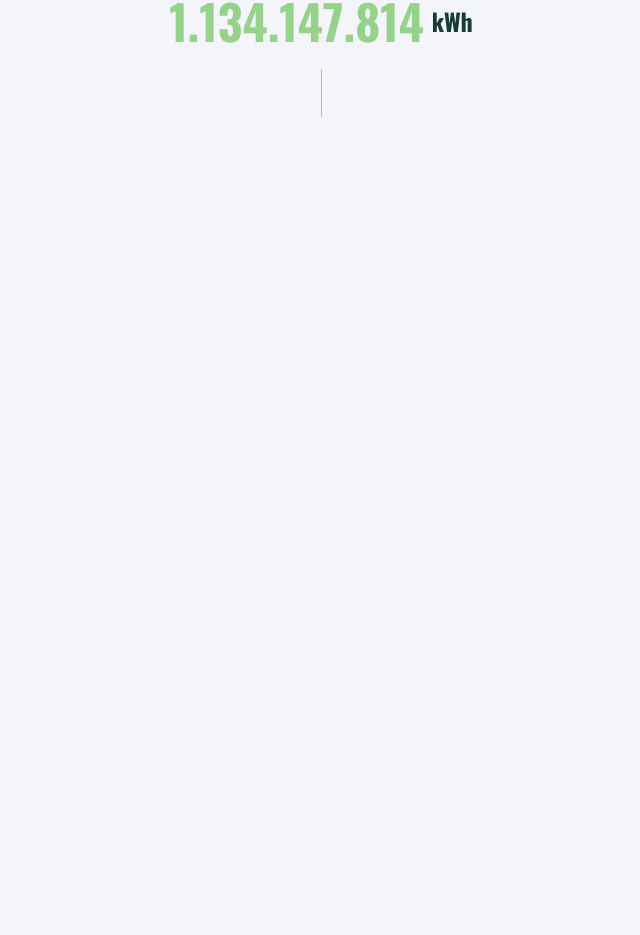
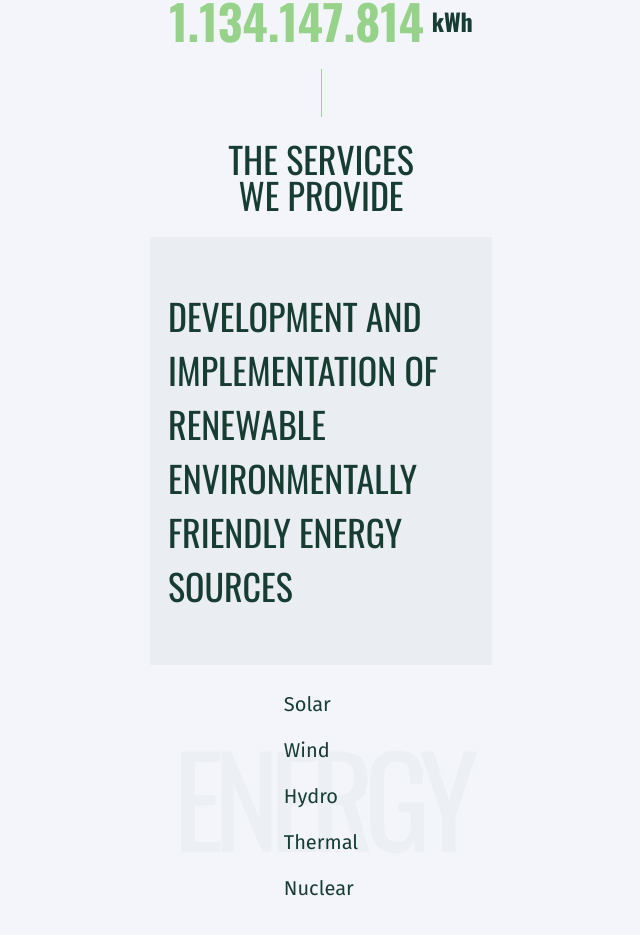
Before and after one commit to Malakhow-Alexandr/ecosolution-next-tailwind, a Next.js app: page / in a window 1280 px wide. Shown: the part 2403-3338 px from the top of the page, without its empty margins (319-959 px from the left). Before the commit the page ends 2544 px from the top, so only its background shows below. Built offline with nearby package versions, Linux system fonts and the light colour scheme.

Commit message:
add services section

```diff
--- a/app/page.tsx
+++ b/app/page.tsx
@@ -3,7 +3,8 @@ import {
   HeroSection,
   TeamSection,
   MainSection,
-  ElectricitySection
+  ElectricitySection,
+  ServicesSection
 } from "@/components";
 
 export default function Home() {
@@ -14,6 +15,7 @@ export default function Home() {
       <TeamSection />
       <MainSection />
       <ElectricitySection />
+      <ServicesSection />
     </main>
   );
 }
--- a/bd/burgerBd.ts
+++ b/bd/burgerBd.ts
@@ -8,7 +8,7 @@ export const burgerNav = [
     title: "About"
   },
   {
-    href: "#",
+    href: "#Services",
     title: "Service"
   },
   {
--- /dev/null
+++ b/bd/servicesBd.ts
@@ -0,0 +1,7 @@
+export const servicesBd = [
+  { title: "Solar" },
+  { title: "Wind" },
+  { title: "Hydro" },
+  { title: "Thermal" },
+  { title: "Nuclear" }
+];
--- /dev/null
+++ b/components/ServicesSection/ServicesList.tsx
@@ -0,0 +1,27 @@
+import { servicesBd } from "@/bd/servicesBd";
+
+const ServicesList = () => {
+  return (
+    <div className="relative flex items-center justify-center max-w-[342px] mx-auto">
+      <p
+        className="absolute top-[50%] left-[50%] translate-x-[-50%] translate-y-[-50%] \
+        font-title font-[500] \
+        text-center text-[124px] tracking-[-9.92px] \
+       text-[#173d33] text-opacity-[0.03] "
+      >
+        ENERGY
+      </p>
+      <ul className="flex flex-col gap-[16px] ">
+        {servicesBd.map((service) => (
+          <li key={service.title}>
+            <p className="font-text text-[20px] text-mainText">
+              {service.title}
+            </p>
+          </li>
+        ))}
+      </ul>
+    </div>
+  );
+};
+
+export default ServicesList;
--- /dev/null
+++ b/components/ServicesSection/ServicesMeta.tsx
@@ -0,0 +1,16 @@
+import React from "react";
+
+const ServicesMeta = () => {
+  return (
+    <div className="py-[52px] px-[18px] bg-[#EAEDF1] max-w-[342px] mx-auto mb-[24px]">
+      <p className="block mx-auto font-title text-mainText text-[36px]">
+        DEVELOPMENT AND IMPLEMENTATION OF RENEWABLE <br />
+        ENVIRONMENTALLY <br />
+        FRIENDLY ENERGY <br />
+        SOURCES
+      </p>
+    </div>
+  );
+};
+
+export default ServicesMeta;
--- a/components/ServicesSection/ServicesSection.tsx
+++ b/components/ServicesSection/ServicesSection.tsx
@@ -1,13 +1,19 @@
 import React from "react";
+import ServicesMeta from "./ServicesMeta";
+import ServicesList from "./ServicesList";
 
 const ServicesSection = () => {
   return (
-    <section id="Services">
+    <section id="Services" className="mb-[36px]">
       <div className="custom-container">
-        <h2>
+        <h2 className="font-title text-[36px] text-center text-mainText leading-[36px] mb-[24px]">
           THE SERVICES <br />
           WE PROVIDE
         </h2>
+        <div>
+          <ServicesMeta />
+          <ServicesList />
+        </div>
       </div>
     </section>
   );
--- a/components/index.ts
+++ b/components/index.ts
@@ -3,11 +3,13 @@ import HeroSection from "./HeroSection/HeroSection";
 import TeamSection from "./TeamSection/TeamSection";
 import MainSection from "./MainSection/MainSection";
 import ElectricitySection from "./ElectricitySection/ElectricitySection";
+import ServicesSection from "./ServicesSection/ServicesSection";
 
 export {
   RenewableSection,
   HeroSection,
   TeamSection,
   MainSection,
-  ElectricitySection
+  ElectricitySection,
+  ServicesSection
 };
```
